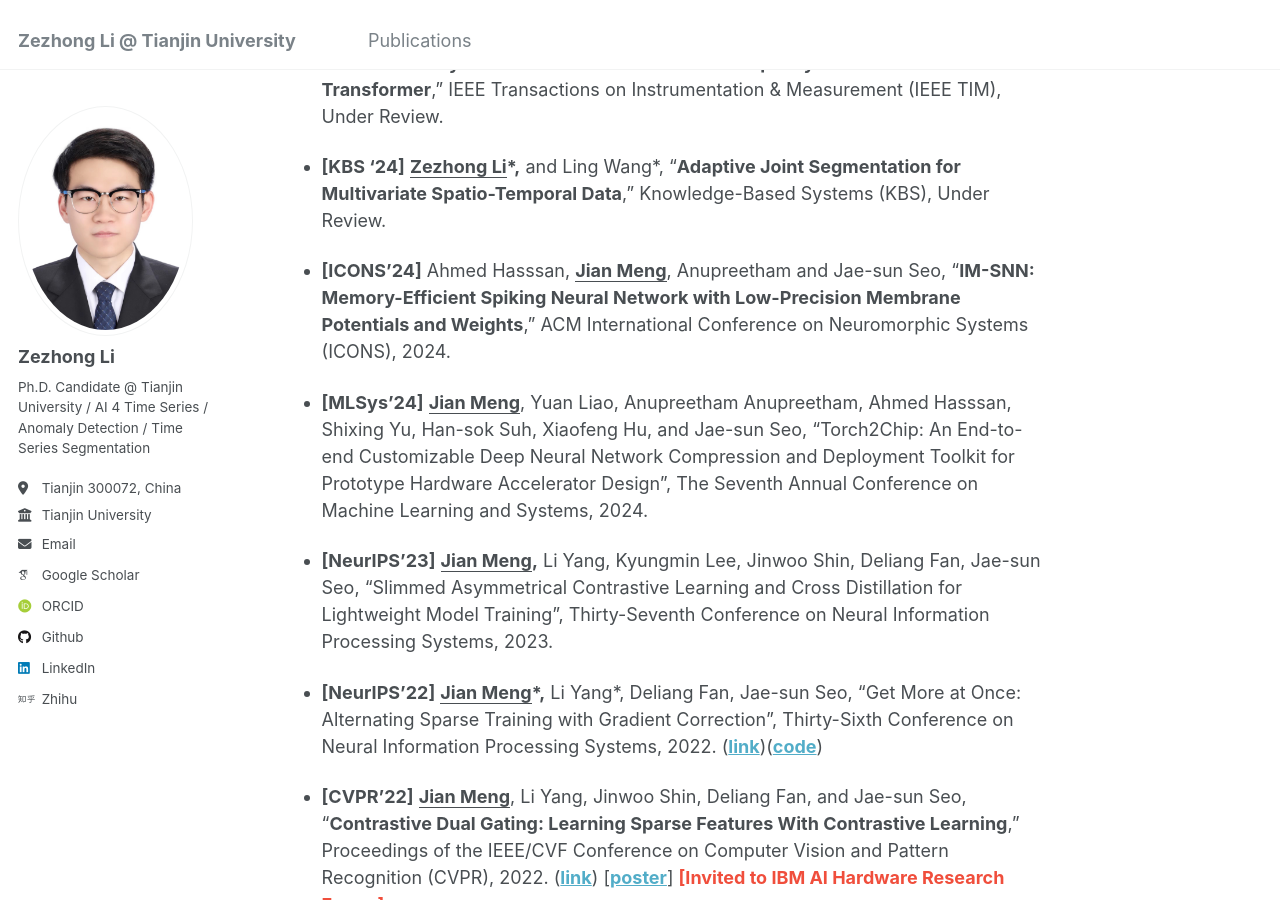
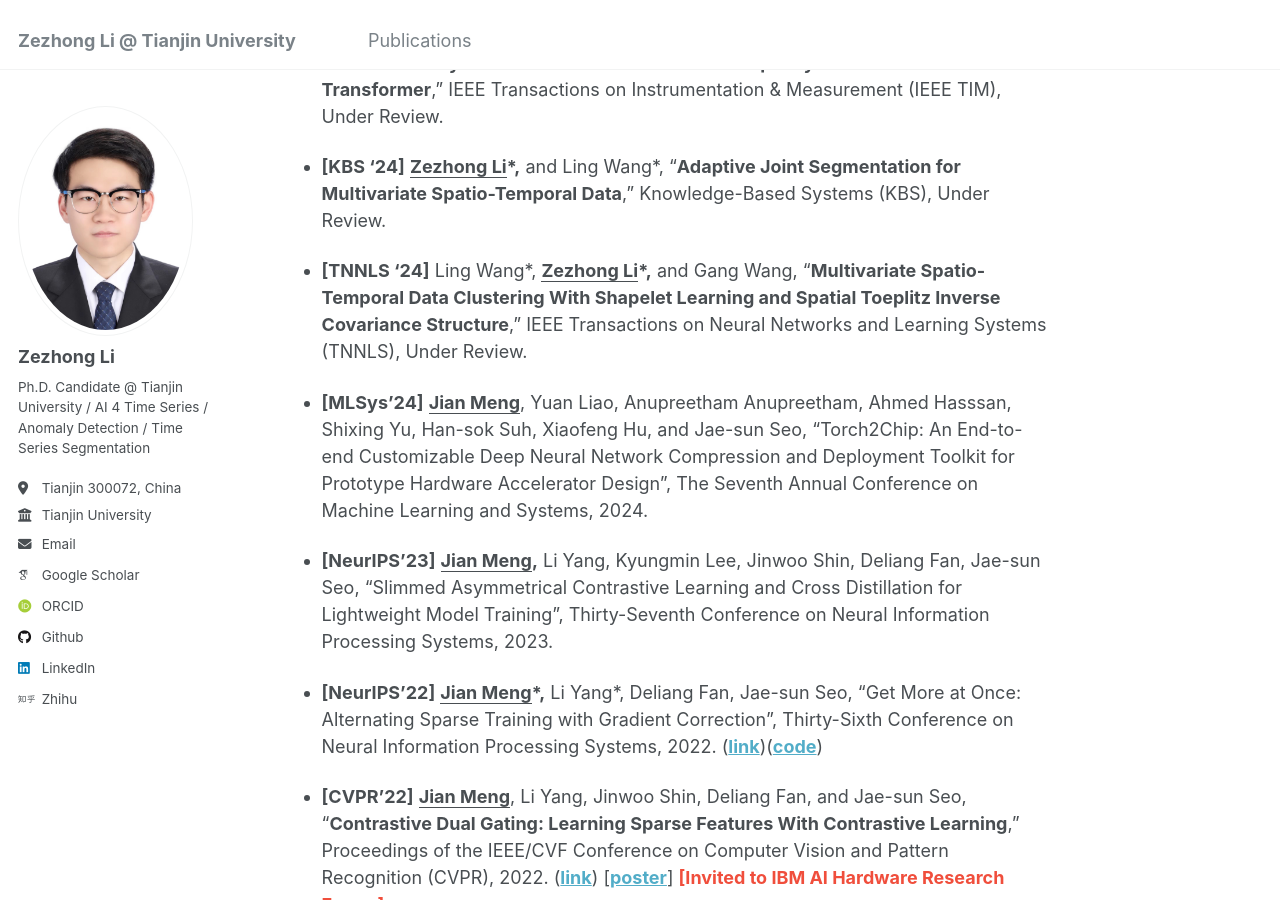
Before and after one commit to lzz19980125/lzz19980125.github.io, a Jekyll site: the page built from _pages/about.md, in a window 1280 px wide and 900 px high, scrolled down 941 px. Built offline with Jekyll 4.4.1, drawn with Linux system fonts in a browser that asks for light colours; some web fonts are replaced.

Commit message:
Update about.md

```diff
--- a/_pages/about.md
+++ b/_pages/about.md
@@ -38,7 +38,7 @@ I am a second-year Ph.D. candidate in the Institute of Artificial intelligence a
 
 - **[KBS '24]** **<u>Zezhong Li</u>\*,** and Ling Wang\*, “**Adaptive Joint Segmentation for Multivariate Spatio-Temporal Data**,” Knowledge-Based Systems (KBS), Under Review.
 
-- **[ICONS'24]** Ahmed Hasssan, **<u>Jian Meng</u>**, Anupreetham and Jae-sun Seo, “**IM-SNN: Memory-Efficient Spiking Neural Network with Low-Precision Membrane Potentials and Weights**,” ACM International Conference on Neuromorphic Systems (ICONS), 2024.
+- **[TNNLS '24]** Ling Wang\*, **<u>Zezhong Li</u>\*,** and Gang Wang, “**Multivariate Spatio-Temporal Data Clustering With Shapelet Learning and Spatial Toeplitz Inverse Covariance Structure**,” IEEE Transactions on Neural Networks and Learning Systems (TNNLS), Under Review.
 
 - **[MLSys'24]**  **<u>Jian Meng</u>**, Yuan Liao, Anupreetham Anupreetham, Ahmed Hasssan, Shixing Yu, Han-sok Suh, Xiaofeng Hu, and Jae-sun Seo, "Torch2Chip: An End-to-end Customizable Deep Neural Network Compression and Deployment Toolkit for Prototype Hardware Accelerator Design", The Seventh Annual Conference on Machine Learning and Systems, 2024.
 
```
